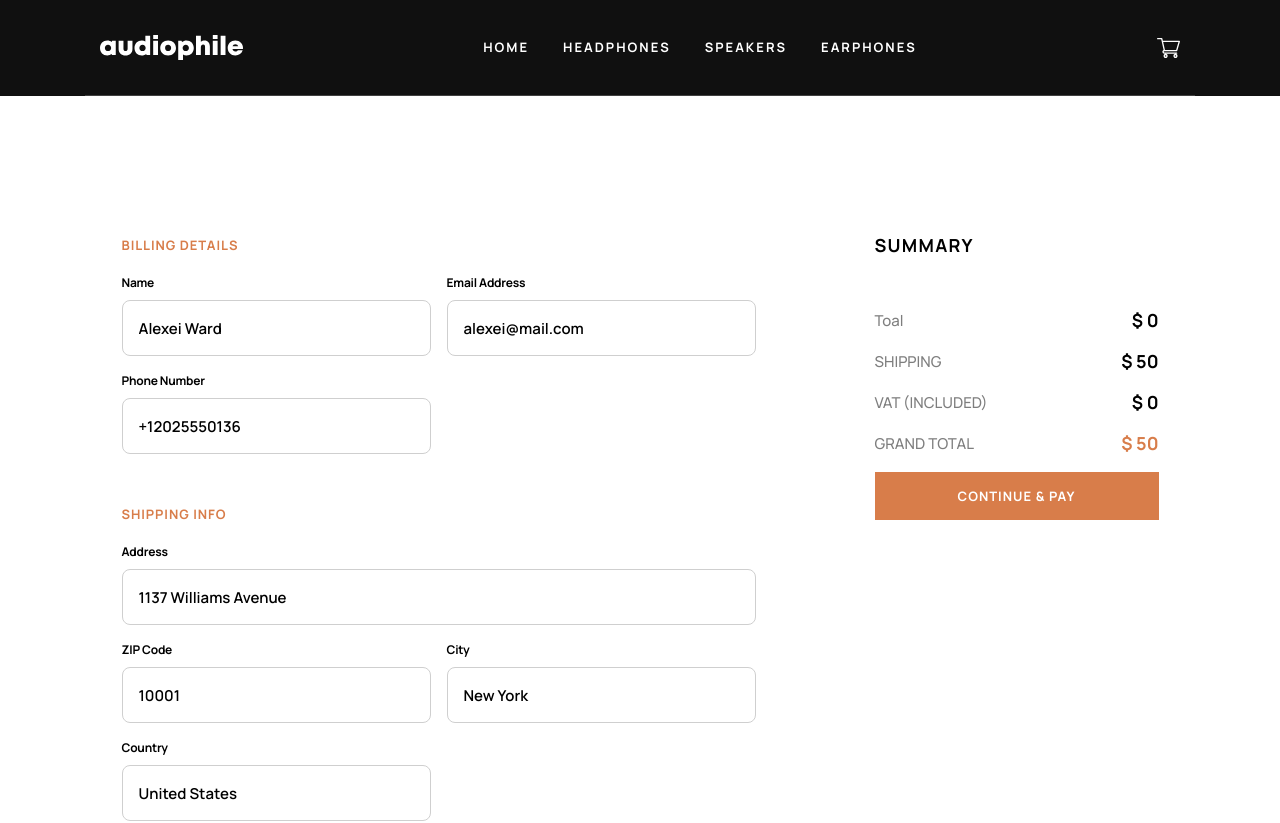
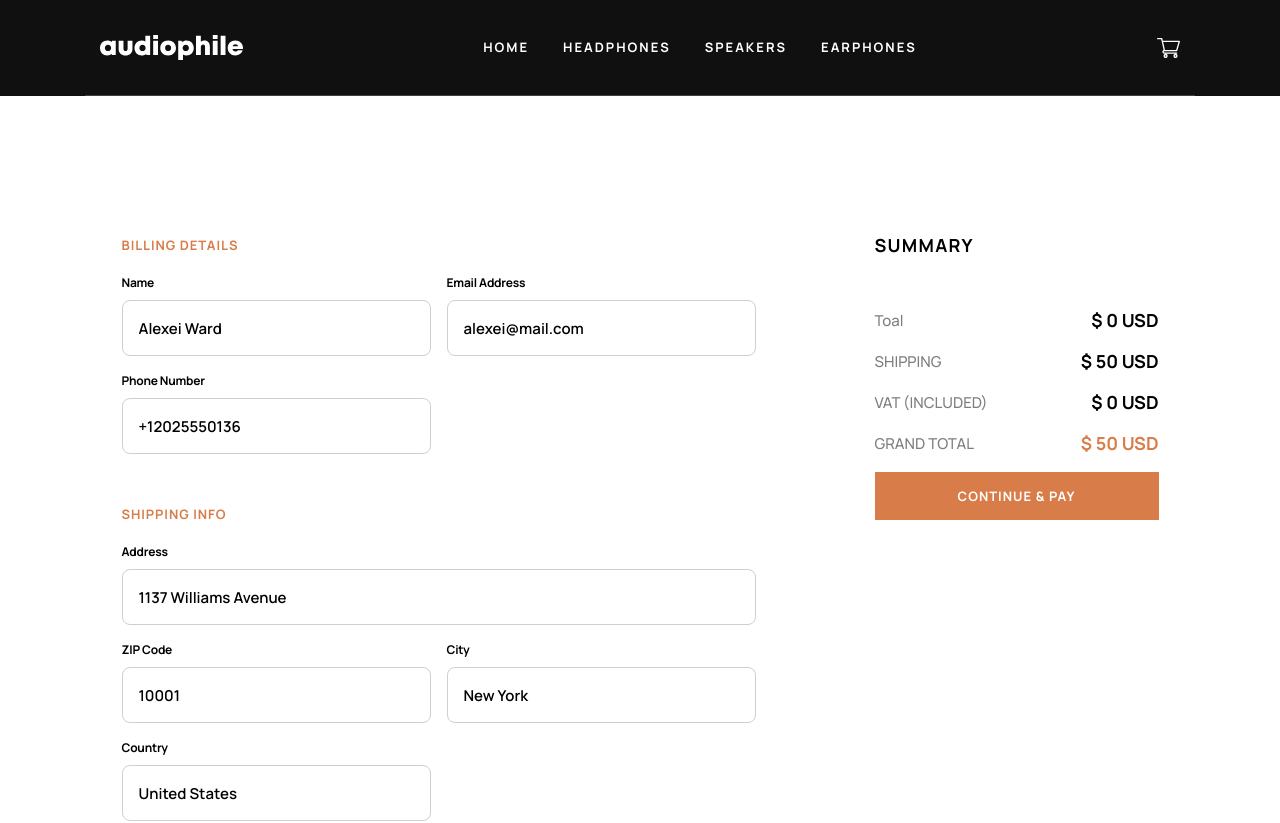
Before and after one commit to OG0808/Big-Ecomerce, a React (Vite) app: page /#/checkout in a window 1280 px wide. Shown: the top 823 px of the page. Built offline with nearby package versions, Linux system fonts and the light colour scheme.

Commit message:
fix buug navbar

```diff
--- a/src/components/checkout/Checkout.jsx
+++ b/src/components/checkout/Checkout.jsx
@@ -234,19 +234,19 @@ const Checkout = () => {
           <div className="sumary__total">
             <div>
               <span className="suamry__valors-description">Toal</span>{" "}
-              <span className="sumary__valors">$ {totalPrice}</span>
+              <span className="sumary__valors">$ {totalPrice.toLocaleString()} USD</span>
             </div>
             <div>
               <span className="suamry__valors-description">SHIPPING</span>{" "}
-              <span className="sumary__valors">$ 50</span>
+              <span className="sumary__valors">$ 50 USD</span>
             </div>
             <div>
               <span className="suamry__valors-description">VAT (INCLUDED)</span>
-              <span className="sumary__valors">$ {iva}</span>
+              <span className="sumary__valors">$ {iva.toLocaleString()} USD</span>
             </div>
             <div>
               <span className="suamry__valors-description">GRAND TOTAL</span>{" "}
-              <span className="sumary__valors grandTotal">$ {GrandTotal}</span>
+              <span className="sumary__valors grandTotal">$ {GrandTotal.toLocaleString()} USD</span>
             </div>
 
             <button type="submit" className="suamry__btn">
--- a/src/components/nabvar/Navbar.jsx
+++ b/src/components/nabvar/Navbar.jsx
@@ -98,7 +98,7 @@ const Navbar = () => {
                 />
                 <div className="cart__product__info">
                   <span className="cart__product__name">{data.name}</span>
-                  <span className="cart__product__price">$ {data.price}</span>
+                  <span className="cart__product__price">$ {data.price.toLocaleString()}</span>
                 </div>
                 <div className="cart__product__quantity">
                   <div className="cart__quantity__control">
@@ -124,7 +124,7 @@ const Navbar = () => {
           </div>
           <div className="cart__total-price">
             <span className="cart__total">TOTAL</span>
-            <span>${totalPrice}</span>
+            <span>${totalPrice.toLocaleString()}</span>
           </div>
           <button
             onClick={() => {
--- a/src/components/productShop/Product.jsx
+++ b/src/components/productShop/Product.jsx
@@ -49,7 +49,7 @@ const Product = () => {
             </span>
             <h2 className="product__name">{product?.name}</h2>
             <p className="product__description">{product?.description}</p>
-            <span className="product__price">$ {product?.price} USD</span>
+            <span className="product__price">$ {product?.price.toLocaleString()} USD</span>
 
             <div className="product__quantity-controls">
               <div className="product__quantity-control">
```
